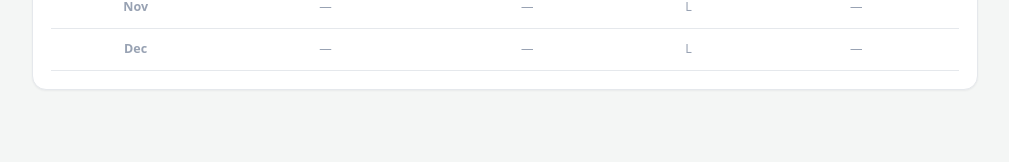
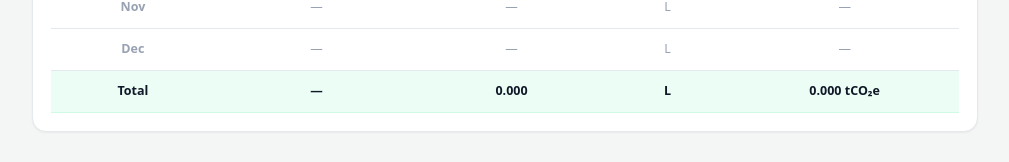
Before and after one commit to mhazeeq99-web/ghg-carbon-dashboard, a Next.js app: page /data/scope-1/diesel in a window 1280 px wide. Shown: the part 1567-1729 px from the top of the page, without its empty margins (266-1275 px from the left). Built offline with nearby package versions, Linux system fonts and the light colour scheme; no server answers; the database is empty.

Commit message:
Add total row to Monthly records table
- Show summed Activity (kg) and Emission (tCO2e) at the bottom of the Monthly records table

```diff
--- a/src/components/data-page.tsx
+++ b/src/components/data-page.tsx
@@ -608,6 +608,28 @@ export function DataPage({ slug }: { slug: string }) {
                 </td>
               </tr>
             ))}
+
+            <tr className="row-total">
+              <td>
+                <strong>Total</strong>
+              </td>
+              <td>—</td>
+
+              <td className="num">
+                <strong>
+                  {total.toLocaleString(undefined, {
+                    minimumFractionDigits: 3,
+                    maximumFractionDigits: 3,
+                  })}
+                </strong>
+              </td>
+
+              <td>{displayUnit}</td>
+
+              <td className="num">
+                <strong>{emission.toFixed(3)} tCO₂e</strong>
+              </td>
+            </tr>
           </tbody>
         </table>
       </section>
```
